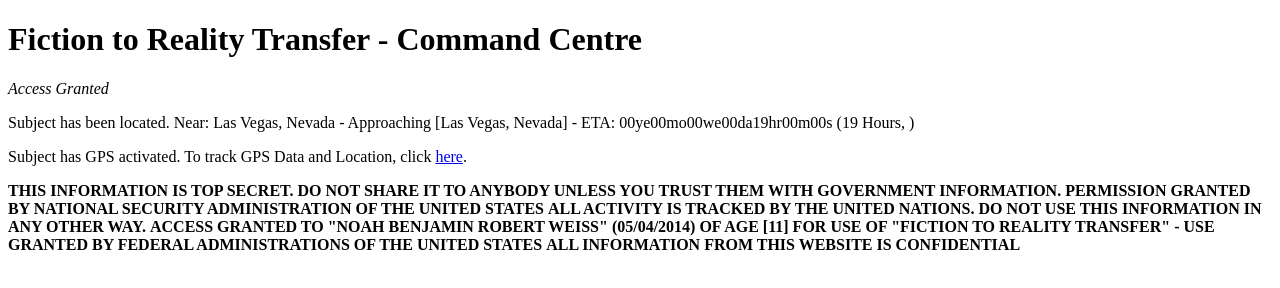
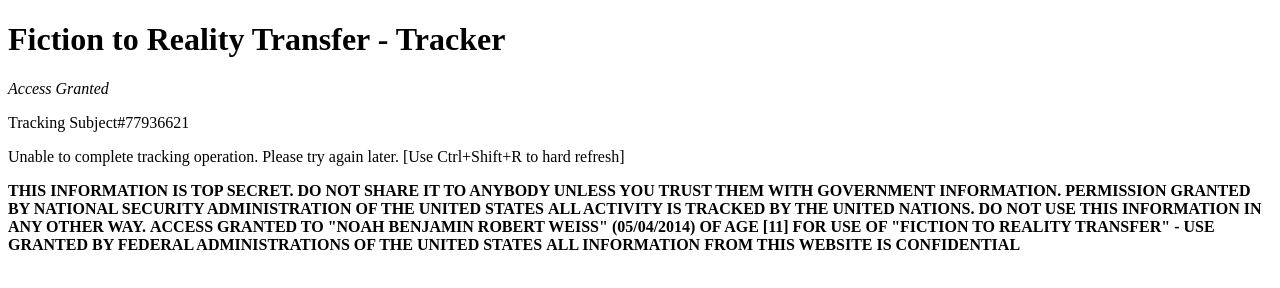
Before and after one commit to TheCoolestStarfox/backup, a plain HTML site: page home.html in a window 1280 px wide. Drawn offline with Linux system fonts and the light colour scheme.

Commit message:
Update home.html

```diff
--- a/home.html
+++ b/home.html
@@ -1,13 +1,13 @@
 <!DOCTYPE html>
 <html>
 <head>
-<title>FTRT Command Centre</title>
+<title>FTRT Tracker</title>
 </head>
 <body>
-<h1>Fiction to Reality Transfer - Command Centre</h1>
+<h1>Fiction to Reality Transfer - Tracker</h1>
 <i>Access Granted</i>
-<p>Subject has been located. Near: Las Vegas, Nevada - Approaching [Las Vegas, Nevada] - ETA: 00ye00mo00we00da19hr00m00s (19 Hours, )</p>
-<p>Subject has GPS activated. To track GPS Data and Location, click <a href="https://www.example.com">here</a>.</p>
+<p>Tracking Subject#77936621</p>
+<p>Unable to complete tracking operation. Please try again later. [Use Ctrl+Shift+R to hard refresh]</p>
 <div></div>
 <b>THIS INFORMATION IS TOP SECRET. DO NOT SHARE IT TO ANYBODY UNLESS YOU TRUST THEM WITH GOVERNMENT INFORMATION.</b>
 <b>PERMISSION GRANTED BY NATIONAL SECURITY ADMINISTRATION OF THE UNITED STATES</b>
```
